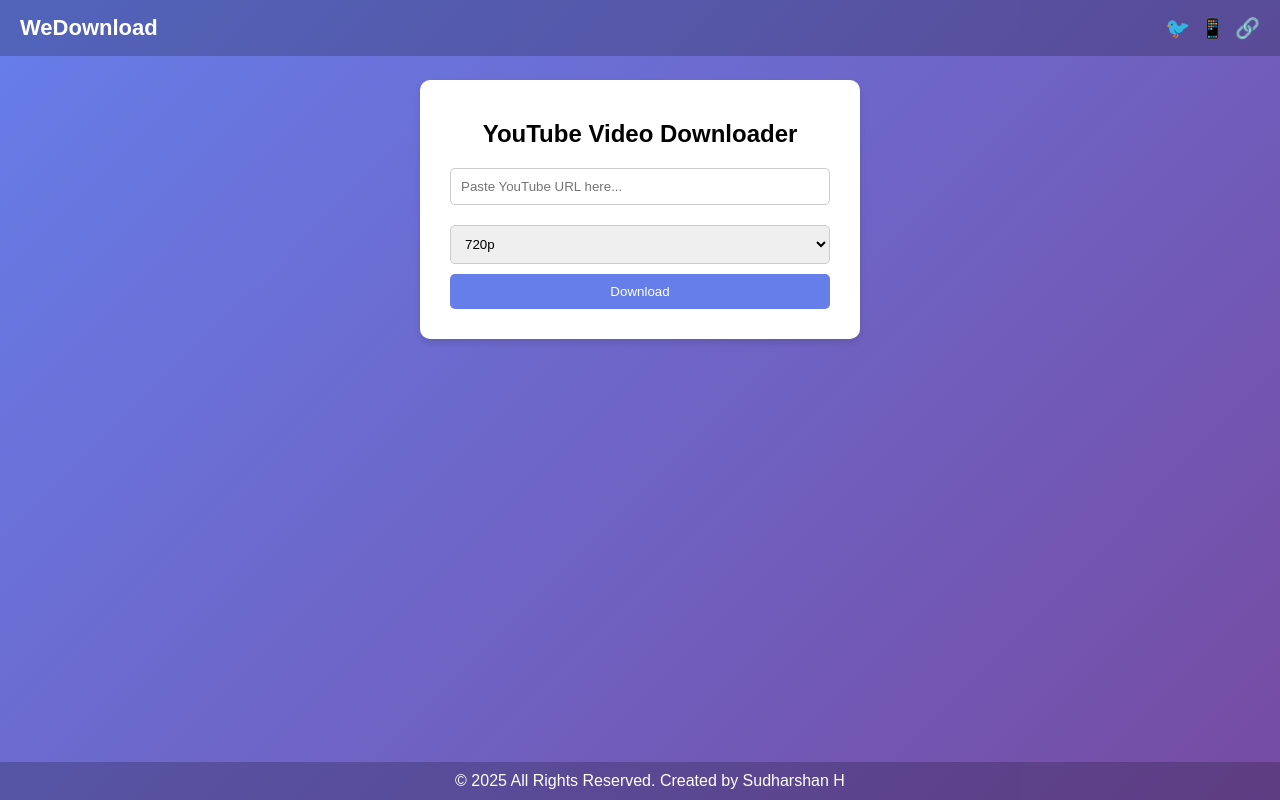
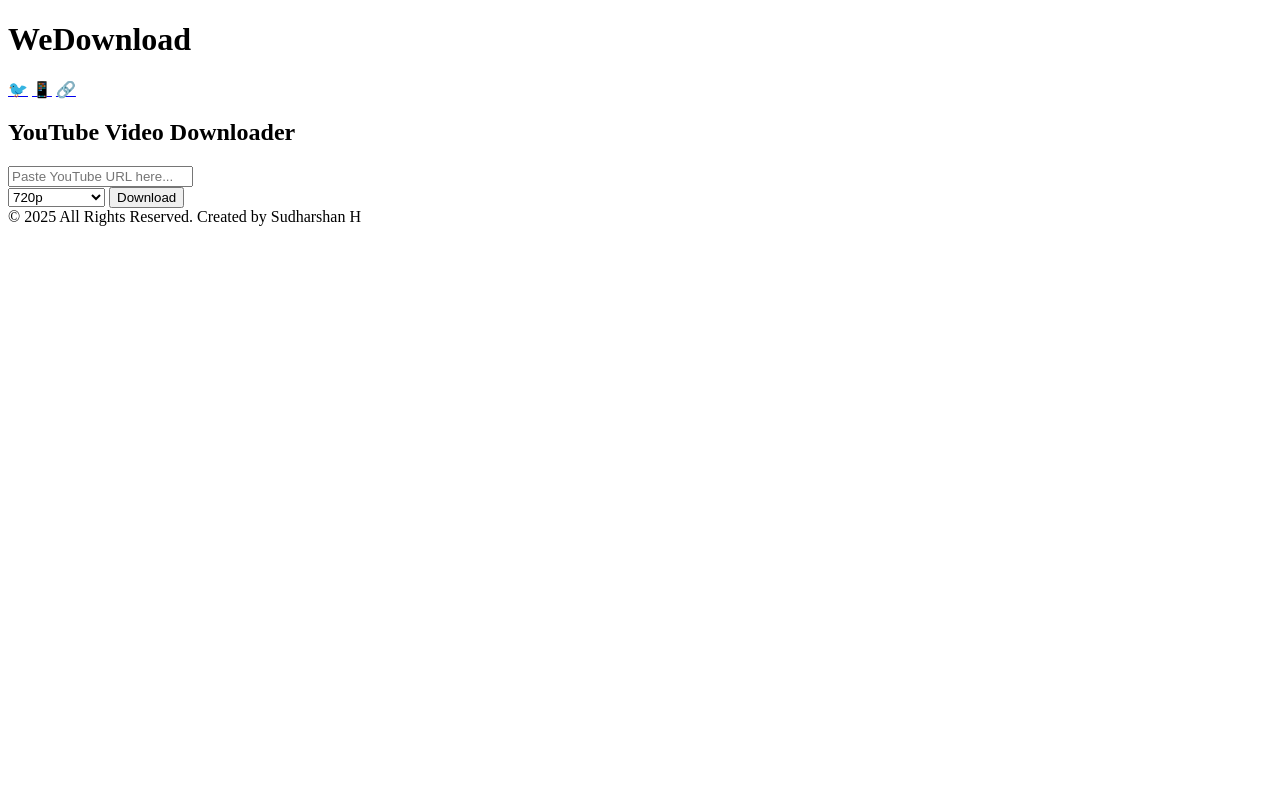
Before and after one commit to SudharshanH01/youtubedownloader, a plain HTML site: page frontend/index.html in a window 1280 px wide. Drawn offline with Linux system fonts and the light colour scheme.

Commit message:
Update index.html

```diff
--- a/frontend/index.html
+++ b/frontend/index.html
@@ -5,102 +5,7 @@
     <meta name="viewport" content="width=device-width, initial-scale=1.0">
     <title>WeDownload - YouTube Downloader</title>
     <style>
-        body {
-            font-family: Arial, sans-serif;
-            text-align: center;
-            background: linear-gradient(135deg, #667eea, #764ba2);
-            background-attachment: fixed;
-            color: white;
-            display: flex;
-            flex-direction: column;
-            align-items: center;
-            min-height: 100vh;
-            margin: 0;
-            padding-top: 60px;
-            padding-bottom: 50px;
-            box-sizing: border-box;
-        }
-        .header {
-            width: 100%;
-            display: flex;
-            justify-content: space-between;
-            align-items: center;
-            padding: 15px 20px;
-            background: rgba(0, 0, 0, 0.2);
-            position: fixed;
-            top: 0;
-            left: 0;
-            box-sizing: border-box;
-        }
-        .header h1 {
-            margin: 0;
-            font-size: 22px;
-        }
-        .social-icons {
-            display: flex;
-            gap: 10px;
-        }
-        .social-icons a {
-            color: white;
-            text-decoration: none;
-            font-size: 20px;
-        }
-        .container {
-            width: 90%;
-            max-width: 400px;
-            background: white;
-            padding: 20px;
-            border-radius: 10px;
-            box-shadow: 0 4px 6px rgba(0, 0, 0, 0.1);
-            margin-top: 20px;
-            color: black;
-            overflow: hidden;
-        }
-        input, select, button {
-            width: calc(100% - 20px);
-            padding: 10px;
-            margin: 10px 0;
-            border-radius: 5px;
-            border: 1px solid #ccc;
-            display: block;
-            margin-left: auto;
-            margin-right: auto;
-            box-sizing: border-box;
-        }
-        button {
-            background: #667eea;
-            color: white;
-            border: none;
-            cursor: pointer;
-        }
-        #thumbnail-container {
-            width: 100%;
-            display: flex;
-            justify-content: center;
-            align-items: center;
-            margin-top: 10px;
-            max-height: 150px;
-            overflow: hidden;
-        }
-        #thumbnail-container img {
-            width: 100%;
-            height: auto;
-            border-radius: 5px;
-        }
-        #progress {
-            font-size: 18px;
-            margin-top: 10px;
-            color: green;
-        }
-        .footer {
-            width: 100%;
-            padding: 10px;
-            text-align: center;
-            background: rgba(0, 0, 0, 0.2);
-            position: fixed;
-            bottom: 0;
-            left: 0;
-        }
+        /* Your existing CSS styles */
     </style>
 </head>
 <body>
@@ -134,7 +39,7 @@
         if (!url) return;
 
         try {
-            const response = await fetch('http://127.0.0.1:5000/thumbnail', {
+            const response = await fetch('/thumbnail', {
                 method: 'POST',
                 headers: { 'Content-Type': 'application/json' },
                 body: JSON.stringify({ url })
@@ -161,7 +66,7 @@
         document.getElementById('progress').textContent = "Downloading...";
 
         try {
-            const response = await fetch('http://127.0.0.1:5000/download', {
+            const response = await fetch('/download', {
                 method: 'POST',
                 headers: { 'Content-Type': 'application/json' },
                 body: JSON.stringify({ url, quality })
```
